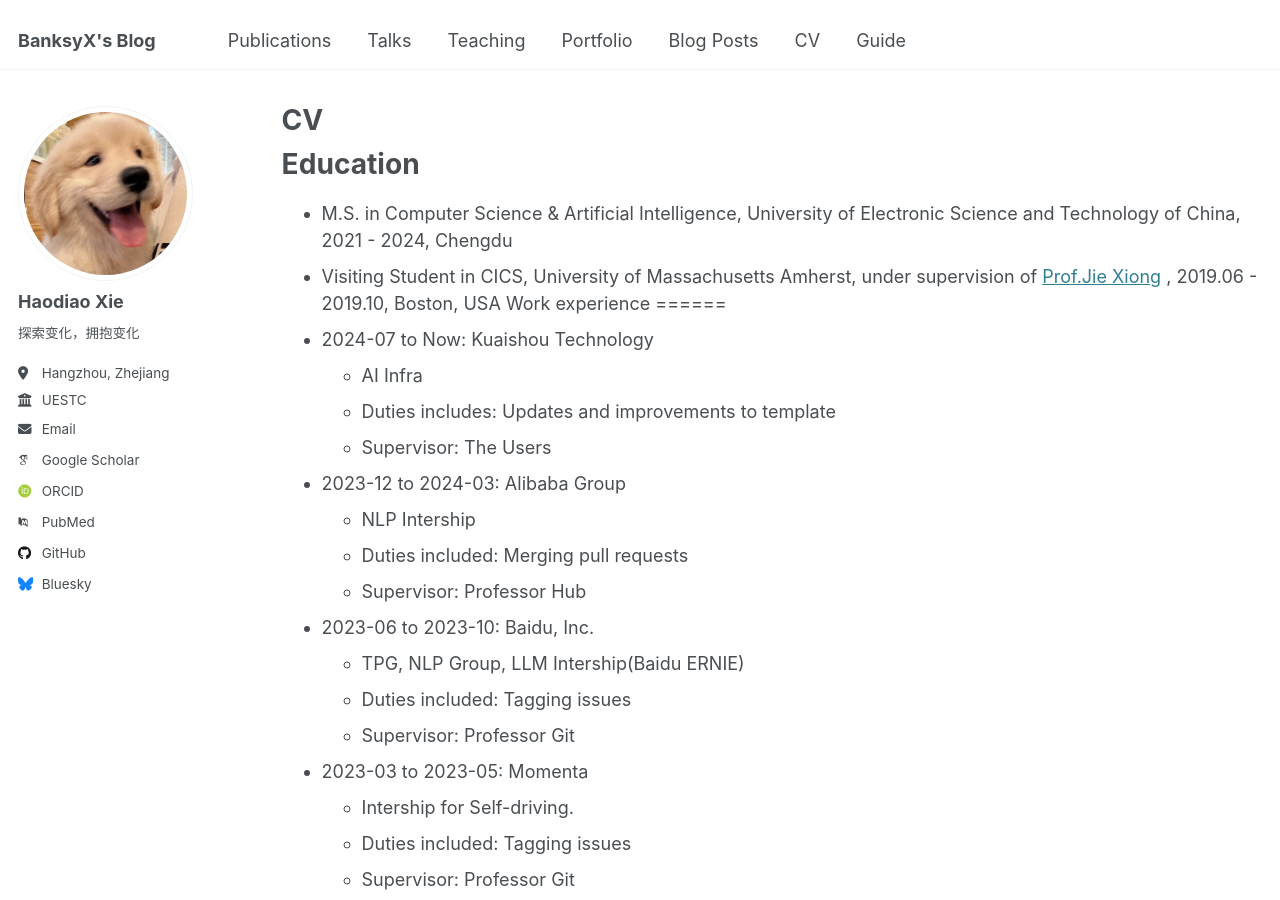
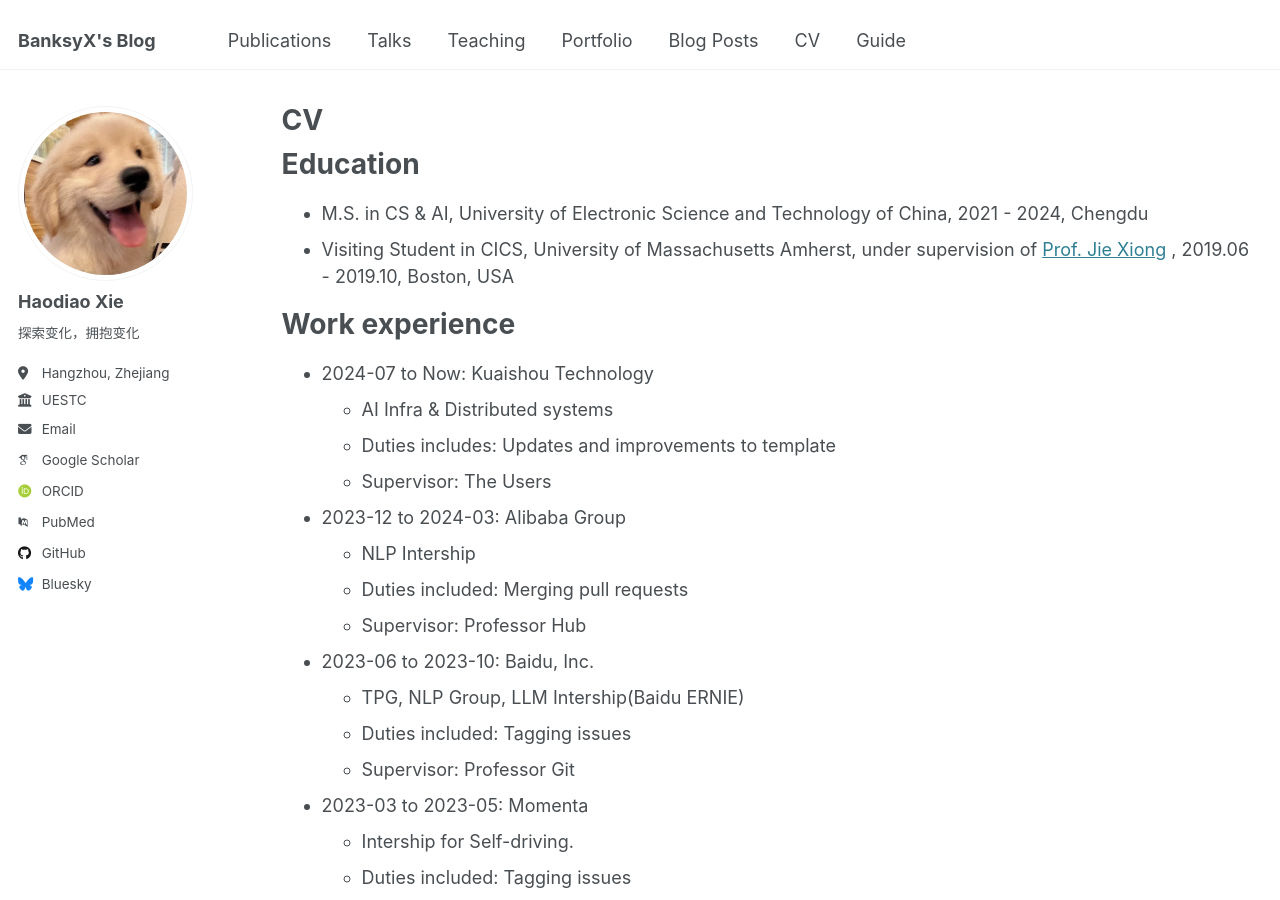
Before and after one commit to BanksyX/banksyx.github.io, a Jekyll site: the page built from _pages/cv.md, in a window 1280 px wide and 900 px high. Built offline with Jekyll 4.4.1, drawn with Linux system fonts in a browser that asks for light colours; some web fonts are replaced.

Commit message:
commit cv update

```diff
--- a/_pages/cv.md
+++ b/_pages/cv.md
@@ -11,12 +11,13 @@ redirect_from:
 
 Education
 ======
-* M.S. in Computer Science & Artificial Intelligence, University of Electronic Science and Technology of China, 2021 - 2024, Chengdu
-* Visiting Student in CICS, University of Massachusetts Amherst, under supervision of [Prof.Jie Xiong](https://jiexiong1.github.io/) , 2019.06 - 2019.10, Boston, USA
+* M.S. in CS & AI, University of Electronic Science and Technology of China, 2021 - 2024, Chengdu
+* Visiting Student in CICS, University of Massachusetts Amherst, under supervision of [Prof. Jie Xiong](https://jiexiong1.github.io/) , 2019.06 - 2019.10, Boston, USA
+
 Work experience
 ======
 * 2024-07 to Now: Kuaishou Technology
-  * AI Infra
+  * AI Infra & Distributed systems
   * Duties includes: Updates and improvements to template
   * Supervisor: The Users
 
```
